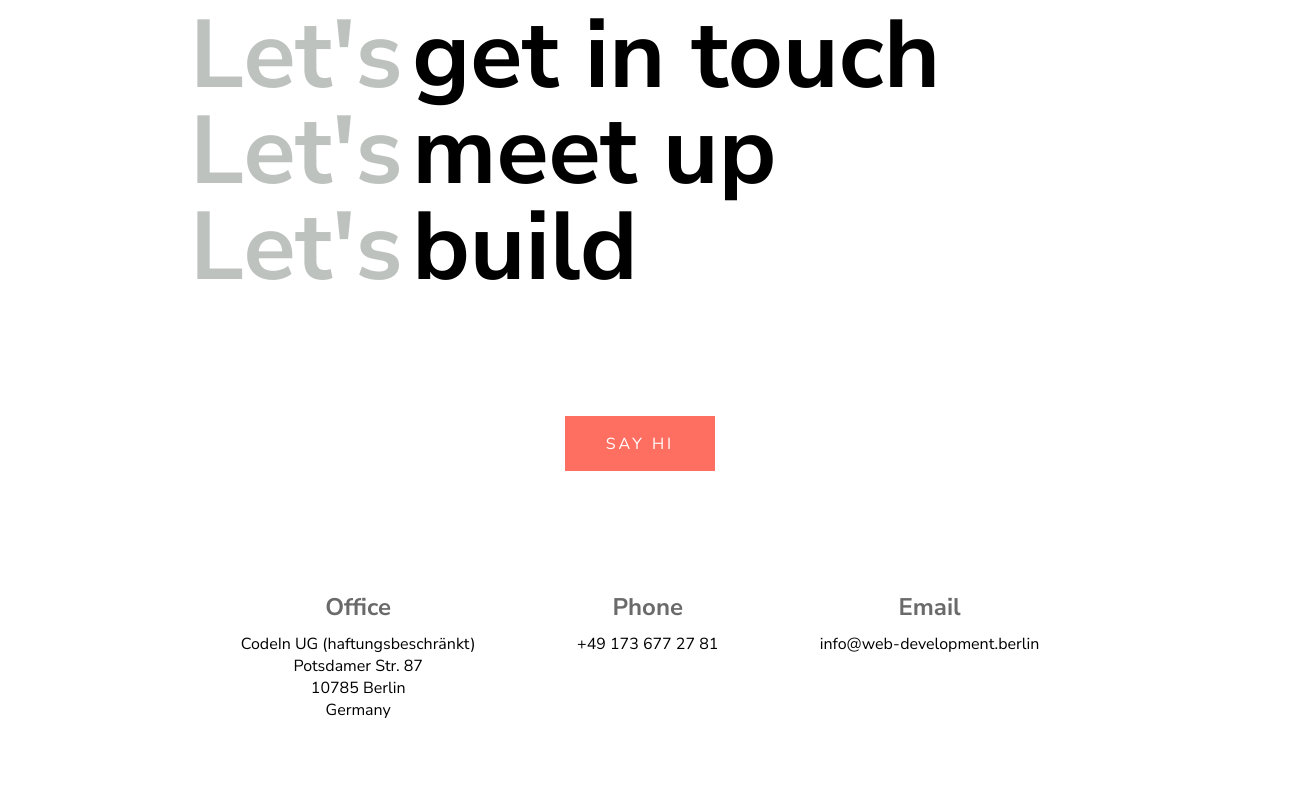
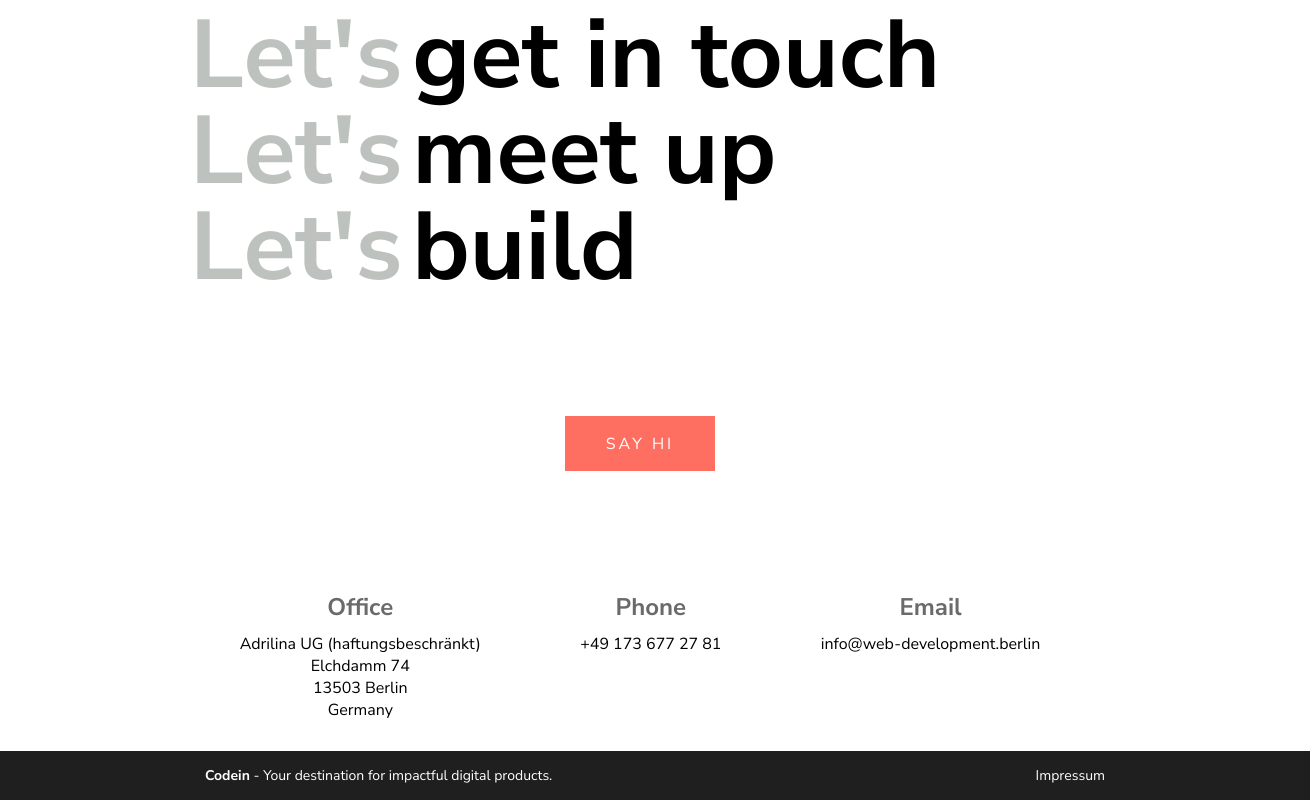
Before and after one commit to SMenke94/codein-homepage, a React (Create React App) app: page / in a window 1280 px wide. Shown: the part 7366-8166 px from the top of the page, 1310 px wide, since content can reach past the window. Before the commit the page ends 8117 px from the top, so only its background shows below. Built offline with nearby package versions, Linux system fonts and the light colour scheme.

Commit message:
Add footer with impressum

```diff
--- a/src/App.js
+++ b/src/App.js
@@ -8,6 +8,7 @@ import Portfolio from './components/Portfolio';
 import Team from './components/Team';
 import References from './components/References';
 import Contact from './components/Contact';
+import Footer from './components/essentials/Footer';
 
 const App = () => {
   return (
@@ -20,6 +21,7 @@ const App = () => {
       <Team />
       <References />
       <Contact />
+      <Footer />
     </div>
   );
 };
--- a/src/components/Contact.js
+++ b/src/components/Contact.js
@@ -27,9 +27,9 @@ const Contact = () => {
           <div className="contact-address">
             <div className="contact-box-headline">Office</div>
             <div className="contact-box-text">
-              <p>CodeIn UG (haftungsbeschränkt)</p>
-              <p>Potsdamer Str. 87</p>
-              <p>10785 Berlin</p>
+              <p>Adrilina UG (haftungsbeschränkt)</p>
+              <p>Elchdamm 74</p>
+              <p>13503 Berlin</p>
               <p>Germany</p>
             </div>
           </div>
--- a/src/components/essentials/Footer.js
+++ b/src/components/essentials/Footer.js
@@ -0,0 +1,17 @@
+import React from 'react';
+import '../../styles/Footer.scss';
+
+const Footer = () => {
+  return (
+    <div className="footer-wrapper">
+      <div className="row">
+        <div className="footer-container">
+          <p><strong>Codein </strong> - Your destination for impactful digital products.</p>
+          <a href="https://s3.eu-central-1.amazonaws.com/adrilina/imprint.html">Impressum</a>
+        </div>
+      </div>
+    </div>
+  );
+};
+
+export default Footer;
--- /dev/null
+++ b/src/styles/Footer.scss
@@ -0,0 +1,27 @@
+@import '../appearance/ColorPalette.scss';
+@import '../appearance/Breakpoints.scss';
+
+.footer-wrapper {
+  background-color: $lightBlack;
+  width: 100vw;
+  padding: 15px;
+  display: flex;
+  align-items: center;
+  justify-content: space-around;
+}
+
+.footer-container {
+  display: flex;
+  align-items: center;
+  justify-content: space-between;
+  color: $white;
+  font-size: 14px;
+}
+
+.footer-container a {
+  color: $white;
+  text-decoration: none;
+  &:hover {
+    color: $pantone;
+  }
+}
```
Also changed, not shown: src/components/essentials/Button.js (deleted), src/components/essentials/Header.js (deleted), src/components/essentials/Text.js (deleted), src/components/essentials/TextInput.js (deleted).
